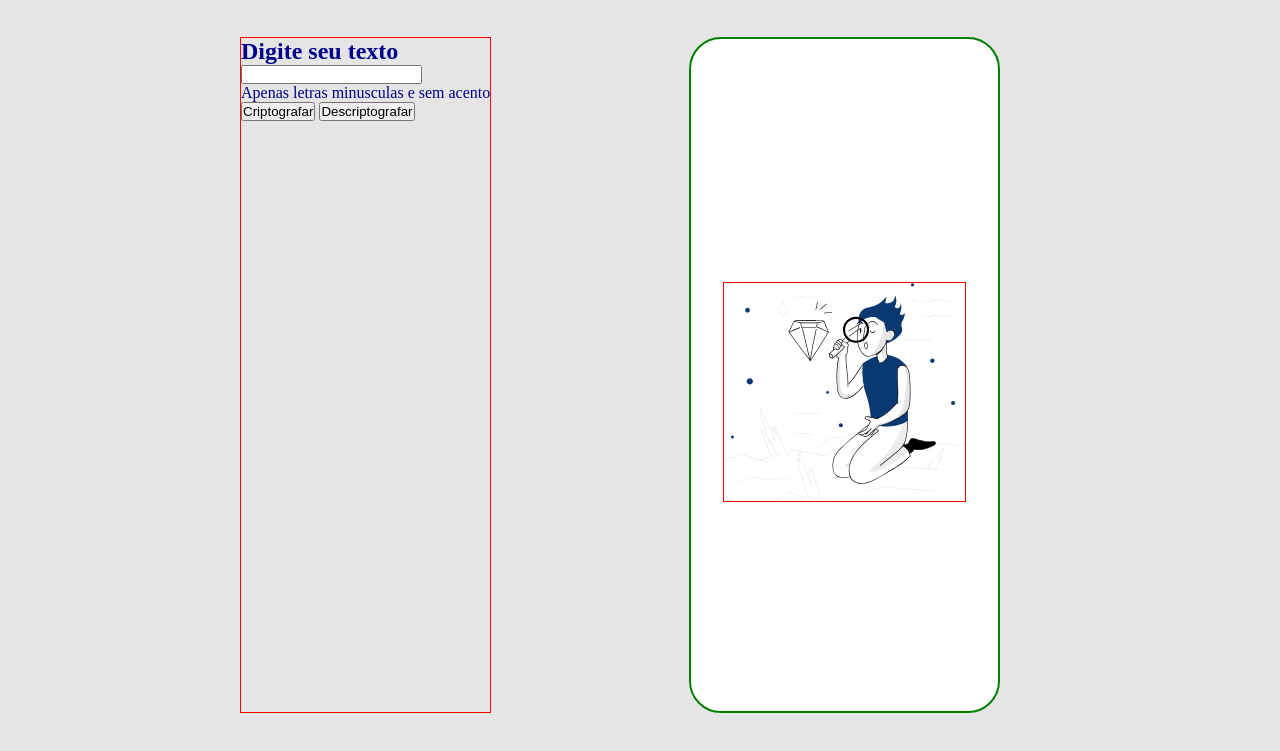
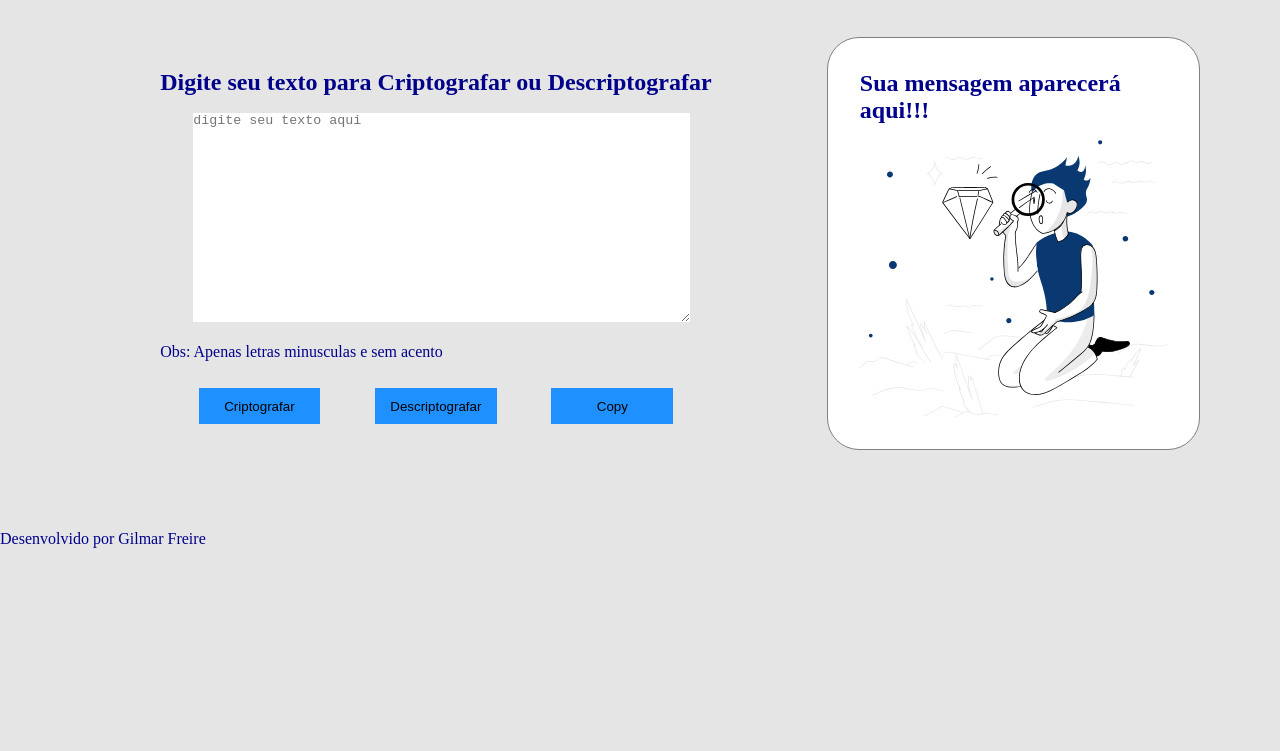
Before and after one commit to GilmarFreire/secret-message, a plain HTML site: page index.html in a window 1280 px wide. Shown: the part 91-842 px from the top of the page. After the commit the page ends 800 px from the top, so only its background shows below. Drawn offline with Linux system fonts and the light colour scheme.

Commit message:
Estilzação dos Elementos

```diff
--- a/index.html
+++ b/index.html
@@ -8,23 +8,33 @@
 </head>
 <body>
     <header class="header_class">
-        <img src="./assets/logo_alura.svg" alt="">
+        <img src="./assets/logo_alura.svg" alt="logo_alura">
         <h1>Secret Message</h1>
     </header>
-    <main class="main_class">
+    <main class="main-container">
         <section class="text_input">
-            <h2>Digite seu texto</h2>
-            <input type="Entre com seu texto">
-            <p>Apenas letras minusculas e sem acento</p>
-            <button>Criptografar</button>
-            <button>Descriptografar</button>
+            <h2>Digite seu texto para Criptografar ou Descriptografar</h2>
+            <textarea placeholder="Digite seu texto aqui" id="text-area-input"></textarea>
+            <p><span>Obs: Apenas letras minusculas e sem acento</span></p>
+
+            <div class="action-button">
+                <button class="action-button-btn">Criptografar</button>
+                <button class="action-button-btn">Descriptografar</button>
+                <button class="action-button-btn">Copy</button>
+            </div>
+
         </section>
+
         <section class="exit_messages">
-            <img class="picture_src" src="./assets/picture_src.svg" alt="">
+            <h2>Sua mensagem aparecerá aqui!!!</h2>
+            <img class="picture_src-output" src="./assets/picture_src.svg" alt="picture_src">
+
         </section>
 
     </main>
-    <footer></footer>
+    <footer>
+        <p>Desenvolvido por Gilmar Freire</p>
+    </footer>
 
 </body>
 </html>
--- a/styles/main.css
+++ b/styles/main.css
@@ -5,27 +5,57 @@
 
 :root{
     --main_color: #E5E5E5;
+    --main-text-color: darkblue;
 }
 
 body{
     background-color: var(--main_color);
-    width: 1080px;
-    height: 100%;
-    color: darkblue;
+    color: var(--main-text-color);
 }
 .header_class{
     display: flex;
     padding: 40px;
 }
-.main_class{
+.main-container {
+
     display: flex;
     justify-content:space-between;
-    margin: 0px 80px 80px 240px;
+    margin: 0px 80px 80px 10%;
+}
+
+.text_input{
+    padding: 3%;
+
+    border-radius: 33px;
+}
+
+#text-area-input {
+    margin: 3% 6%;
+    width: 90%;
+    height: 60%;
+    border: none;
+
+    text-transform: lowercase;
+}
+
+.action-button{
+    display: flex;
+    justify-content: space-around;
+    margin-top: 3%;
+    padding: 2%;
 
 }
 
-.text_input{
-    border: 1px solid red;
+.action-button-btn {
+    border: none;
+    padding: 2%;
+    width: 23%;
+    background: dodgerblue;
+}
+
+.action-button-btn:hover{
+    border: 4px solid ;
+    border-radius: 20%;
 }
 
 .exit_messages {
@@ -34,13 +64,12 @@ body{
     flex-direction: column;
     background-color: white;
     width: 307px;
-    height: 672px;
+    padding: 3%;
     border-radius: 32px;
-    border: 2px solid green;
+    border: 1px solid gray;
 }
 
-.picture_src{
+.picture_src-output{
     width: 304px 336px;
-    border: 1px solid red;
-    margin: 243px 32px 397px 32px;
+    margin-top: 5%;
 }
```
Also changed, not shown: app.js (added).
